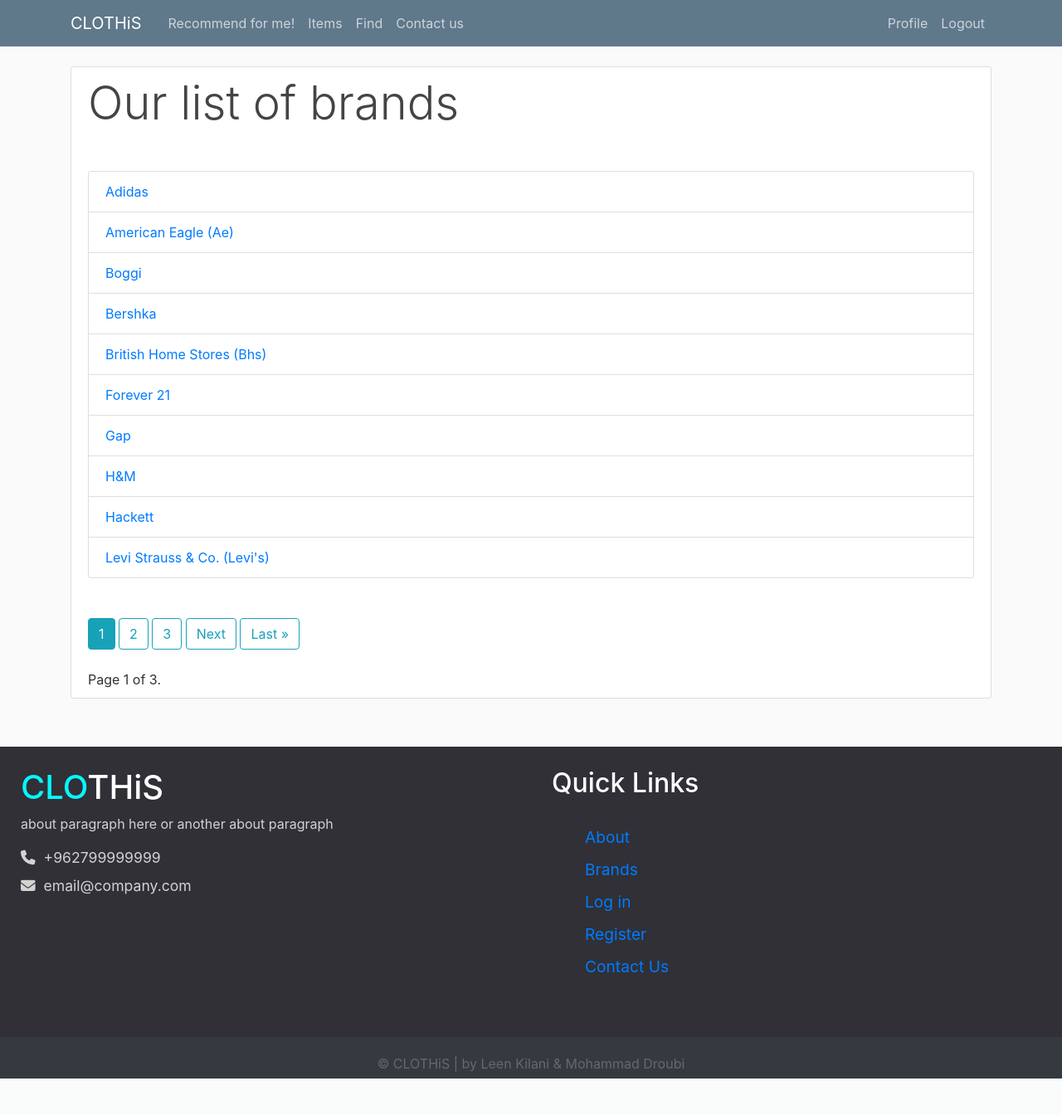
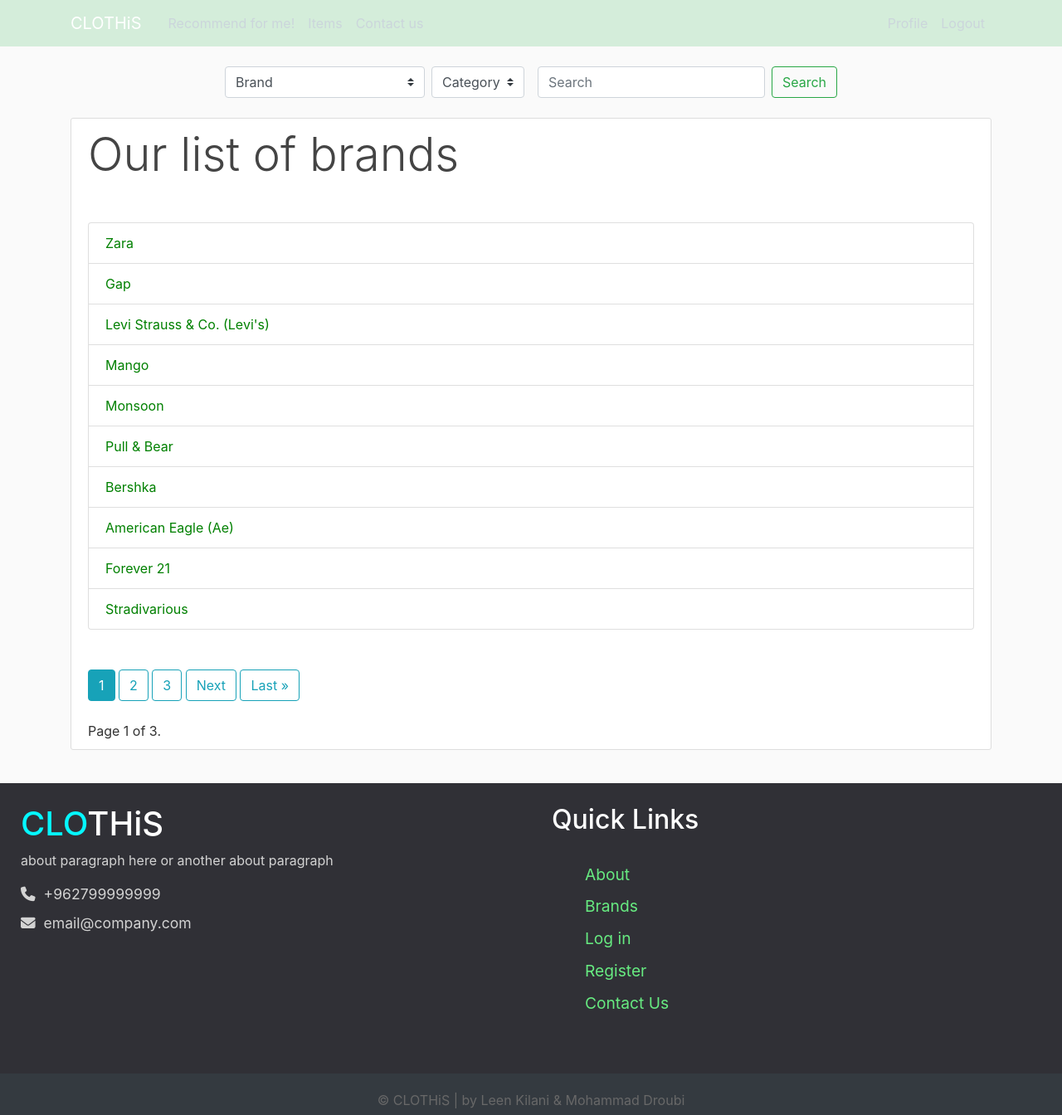
Before and after one commit to mohamaddroubi/graduation_project, a Django app: page /brands/ in a window 1280 px wide. Shown: the whole page at 83% size. Before the commit the page ends 1300 px from the top, so only its background shows below. Run offline with Django 3.2, Linux system fonts and the light colour scheme; the visitor is signed in with stand-in values (Sample User, id 1); some libraries are stand-ins or nearby versions.

Commit message:
fixed search and brands names
Fixed search method
using search text as search query, and brand or category choice as filter
fixed rendering and retrieving brands names
note: brands names (recombee) in the items databases are not the same in user databases
fixed some otehr template rendering issues such as the display of an item's color, it is now just a string not a list, each color is separated by a comma.

contact form is still not done

```diff
--- a/grad_project/grad_project/grad_project/settings.py
+++ b/grad_project/grad_project/grad_project/settings.py
@@ -147,3 +147,5 @@ LOGIN_REDIRECT_URL = 'items'
 LOGIN_URL = 'login'
 
 PHONENUMBER_DEFAULT_REGION = "JO"
+
+PHONENUMBER_DB_FORMAT = 'NATIONAL'
--- a/grad_project/grad_project/recommend/static/recommend/main.css
+++ b/grad_project/grad_project/recommend/static/recommend/main.css
@@ -16,12 +16,18 @@ ul {
   margin: 0;
 }
 
+a {
+  color: green;
+  text-decoration: none;
+}
+
 .container{
   min-height: 100%;
 }
 
 .bg-steel {
-  background-color: #5f788a;
+  background-color: #D4EDDA;
+  /*background-color: #5f788a;*/
 }
 
 .site-header .navbar-nav .nav-link {
@@ -141,8 +147,9 @@ a.article-title:hover {
   list-style: none;
 }
 
-.footer .footer-content .footer-section .links ul a {
-  color:rgb(14, 90, 27);
+
+.footer a {
+  color: #67eb81;
   text-decoration: none;
 }
 
--- a/grad_project/grad_project/recommend/templates/recommend/base.html
+++ b/grad_project/grad_project/recommend/templates/recommend/base.html
@@ -21,6 +21,8 @@
     {% else %}
         <title>CLOTHiS</title>
     {% endif %}
+
+
 </head>
 <body>
     <header class="site-header">
@@ -34,7 +36,7 @@
             <div class="navbar-nav mr-auto">
               <a class="nav-item nav-link" href="{% url 'recommend' %}">Recommend for me!</a>
               <a class="nav-item nav-link" href="{% url 'items' %}">Items</a>
-              <a class="nav-item nav-link" href="{% url 'search' %}">Find</a>
+             <!-- <a class="nav-item nav-link" href="{% url 'search' %}">Find</a>-->
               <a class="nav-item nav-link" href="#">Contact us</a>
             </div>
             <!-- Navbar Right Side -->
@@ -52,6 +54,73 @@
       </nav>
     </header>
     <main role="main" class="container">
+      {% if user.is_authenticated %}
+      <form action="{% url 'search' %}" method="GET" class="justify-content-center form-inline">
+
+        <select name="byBrand" placeholder="Brand" class="custom-select form-control mb-4 mr-sm-2" id="id_byBrand">
+            <option value="" selected="">Brand</option>
+
+            <option value="Zara">Zara</option>
+
+            <option value="Gap">Gap</option>
+
+            <option value="Levis">Levi Strauss &amp; Co. (Levi's)</option>
+
+            <option value="Mango">Mango</option>
+
+            <option value="Monsoon">Monsoon</option>
+
+            <option value="PullBear">Pull &amp; Bear</option>
+
+            <option value="Bershka">Bershka</option>
+
+            <option value="AmericanEagle">American Eagle (AE)</option>
+
+            <option value="Forever21">Forever 21</option>
+
+            <option value="Stradivarious">Stradivarious</option>
+
+            <option value="Parfois">Parfois</option>
+
+            <option value="BHS">British Home Stores (BHS)</option>
+
+            <option value="USPA">United States Polo Assn.</option>
+
+            <option value="Adidas">Adidas</option>
+
+            <option value="TommyHilfiger">Tommy Hilfiger</option>
+
+            <option value="Boggi">BOGGI</option>
+
+            <option value="Hackett">HACKETT</option>
+
+            <option value="MassimoDutti">Massimo Dutti</option>
+
+            <option value="PuntRoma">Punt Roma</option>
+
+            <option value="HM">H&amp;M</option>
+
+            <option value="next">Next</option>
+
+            <option value="Nike">Nike</option>
+          </select>
+
+          <select name="byCat" placeholder="Category" class="custom-select form-control mb-4 mr-sm-2" id="id_byCat">
+            <option value="" selected="">Category</option>
+
+            <option value="Top">Top</option>
+
+            <option value="Bottom">Bottom</option>
+
+            <option value="FullBody">Full Body</option>
+
+            <option value="Shoes">Shoes</option>
+
+          </select>
+        <input type="search" name="search" placeholder="Search" class="form-control mb-4 ml-sm-2" maxlength="100" id="id_search">
+        <button class="btn btn-outline-success mb-4 ml-sm-2" type="submit" style="cursor: pointer;">Search</button>
+      </form>
+      {% endif %}
       <div class="row">
         <div class="col">
           {% if messages %}
--- a/grad_project/grad_project/recommend/templates/recommend/brands_list.html
+++ b/grad_project/grad_project/recommend/templates/recommend/brands_list.html
@@ -4,7 +4,7 @@
   <h1 class="display-4 mb-5">Our list of brands</h1>
     <div class="list-group mb-5">
       {% for brand in page_obj %}
-      <a href="{% url 'brand_items' brand %}" class=list-group-item>{{ brand|title }}</a>
+      <a href="{% url 'brand_items' brand.0 %}" class=list-group-item>{{ brand.1|title }}</a>
       {% endfor %}
     </div>
     <!-- Pagination here -->
--- a/grad_project/grad_project/recommend/templates/recommend/item_detail.html
+++ b/grad_project/grad_project/recommend/templates/recommend/item_detail.html
@@ -28,9 +28,9 @@
         <dd class="col-sm-9">
           <dl class="row">
             <dt class="col-sm-4">Price</dt>
-            <dd class="col-sm-8">{{ item.Price }}</dd>
+            <dd class="col-sm-8">{{ item.Price }} JD{{ item.Proce|pluralize }}</dd>
             <dt class="col-sm-4">Color</dt>
-            <dd class="col-sm-8">{{ item.Color }}</dd>
+            <dd class="col-sm-8">{{ color }}</dd>
             <dt class="col-sm-4">Style</dt>
             <dd class="col-sm-8">
               <p>Category: {{ item.Category }}</p>
--- a/grad_project/grad_project/recommend/templates/recommend/recommend.html
+++ b/grad_project/grad_project/recommend/templates/recommend/recommend.html
@@ -10,7 +10,7 @@
             <h5 class="card-title">{{ item.title }}</h5>
             <h6 class="card-subtitle mb-2 text-muted">from {{ item.values.Brand }}</h6>
             <p class="card-text">{{ item.values.Description }}</p>
-            <a href="{% url 'item_detail' item.id item.slug recommId %}" class="btn btn-primary">More Details</a>
+            <a href="{% url 'item_detail' item.id item.slug recommId %}" class="btn btn-primary stretched-link">More Details</a>
           </div>
         </div>
       {% endfor %}
--- a/grad_project/grad_project/recommend/urls.py
+++ b/grad_project/grad_project/recommend/urls.py
@@ -9,7 +9,6 @@ urlpatterns = [
     path('recommend/', views.recommend, name='recommend'),
     path('items/', views.items, name='items'),
     path('search/', views.search, name='search'),
-    path('search/results', views.search_result, name='search_results'),
     #path('login-successful/', views.home, name='login-successful'),
     #path('search/', SearchResults.as_view(), name='search_results')
 ]
--- a/grad_project/grad_project/recommend/views.py
+++ b/grad_project/grad_project/recommend/views.py
@@ -91,7 +91,7 @@ def items(request):
 	}
 
 	return render(request, 'recommend/items.html', context)
-
+"""
 @login_required
 def search(request):
 	search_form = SearchForm(request.GET)
@@ -100,7 +100,7 @@ def search(request):
 	}
 
 	return render(request, 'recommend/search.html', context)
-
+"""
 """
 @login_required
 def home(request, default='Recommended'):
@@ -206,6 +206,13 @@ def item_detail(request, itemId, slug, recommId):
 	else:
 		rating_stars = 0
 
+	color = ""
+
+	for c in item['Color']:
+		color = color + c.replace(" ", "") + ", "
+
+	color = color[:-2]
+
 	context = {
         'item': item,
         'is_interested': is_interested,
@@ -215,43 +222,52 @@ def item_detail(request, itemId, slug, recommId):
         'recommId': recommId,
         'rating_stars': rating_stars,
         'itemId': itemId,
+		'color': color,
     }
 	return render(request, 'recommend/item_detail.html', context)
 
 @login_required
-def search_result(request):
-	user_id = str(User.objects.filter(username=request.user.username).first().id)
-	if(request.method == 'GET'):
+def search(request):
+    user_id = str(User.objects.filter(username=request.user.username).first().id)
+    if (request.method == 'GET'):
 
-		category = request.GET.get('byCat')
-		brand = request.GET.get('byBrand')
-		search_query = f"'Category'==\"{category}\" or 'Brand'==\"{brand}\""
-		items = client.send(ListItems(filter=search_query, return_properties=True, count=50))
+        category = request.GET.get('byCat')
+        brand = request.GET.get('byBrand')
+        search_query = request.GET.get('search')+" "+brand+" "+category
+        filter_query = f"'Category'==\"{category}\" or 'Brand'==\"{brand}\""
 
-		item_titles_items = []
-		for i in items:
-			item_titles_items.append(i['Description'].replace(".", ':').split(":")[0].upper())
 
-		slugs_items = []
-		for i in item_titles_items:
-			slugs_items.append(i.replace(" ", "-"))
+        result = client.send(SearchItems(user_id, search_query, count=50,
+         scenario="search", cascade_create=True, return_properties=True, filter=filter_query))
 
-		for i in range(len(items)):
-			items[i]['slug'] = slugs_items[i]
-			items[i]['title'] = item_titles_items[i]
+        items = result['recomms']
+        recommId = result['recommId']
 
-		paginator = Paginator(items, 10)
-		page = request.GET.get('page')
-		page_obj = paginator.get_page(page)
+        item_titles_items = []
+        for i in items:
+            item_titles_items.append(i['values']['Description'].replace(".", ':').split(":")[0].upper())
 
-		context = {
-		'items': items,
-		'page_obj': page_obj,
-		}
+        slugs_items = []
+        for i in item_titles_items:
+            slugs_items.append(i.replace(" ", "-"))
 
-		return render(request, 'recommend/search_results.html', context)
+        for i in range(len(items)):
+            items[i]['slug'] = slugs_items[i]
+            items[i]['title'] = item_titles_items[i]
 
-	return render(request, 'recommend/search_result.html')
+        paginator = Paginator(items, 10)
+        page = request.GET.get('page')
+        page_obj = paginator.get_page(page)
+
+        context = {
+            'items': items,
+            'page_obj': page_obj,
+            'recommId': recommId,
+        }
+
+        return render(request, 'recommend/search_results.html', context)
+
+    return render(request, 'recommend/search_result.html')
 
 """"
 class SearchResults(ListView):
@@ -272,20 +288,21 @@ class SearchResults(ListView):
 """
 
 def brands_list(request):
-	brands = sorted(Item.BRANDS_LIST)
-	paginator = Paginator(brands, 10)
+	#brands = sorted(Item.BRANDS_LIST)
+	brands_recombee = Item.BRANDS_2
+	paginator = Paginator(brands_recombee, 10)
 	page_number = request.GET.get('page')
 	page_obj = paginator.get_page(page_number)
 	context = {
 	'page_obj': page_obj,
-	'brands': brands
+	'brands': brands_recombee,
+
 	}
 	return render(request, 'recommend/brands_list.html', context)
 
 def brand_items(request, brand):
 	f = f"'Brand'==\"{brand}\""
 	items = client.send(ListItems(filter=f, return_properties=True))
-
 	item_titles_items = []
 	for i in items:
 		item_titles_items.append(i['Description'].replace(".", ':').split(":")[0].upper())
```
Also changed, not shown: grad_project/grad_project/recommend/models.py (+50 -23 lines), grad_project/grad_project/recommend/templates/recommend/items.html (+3 -4 lines), grad_project/grad_project/recommend/templates/recommend/search_results.html (+6 -6 lines), grad_project/grad_project/users/views.py (+10 -2 lines).
